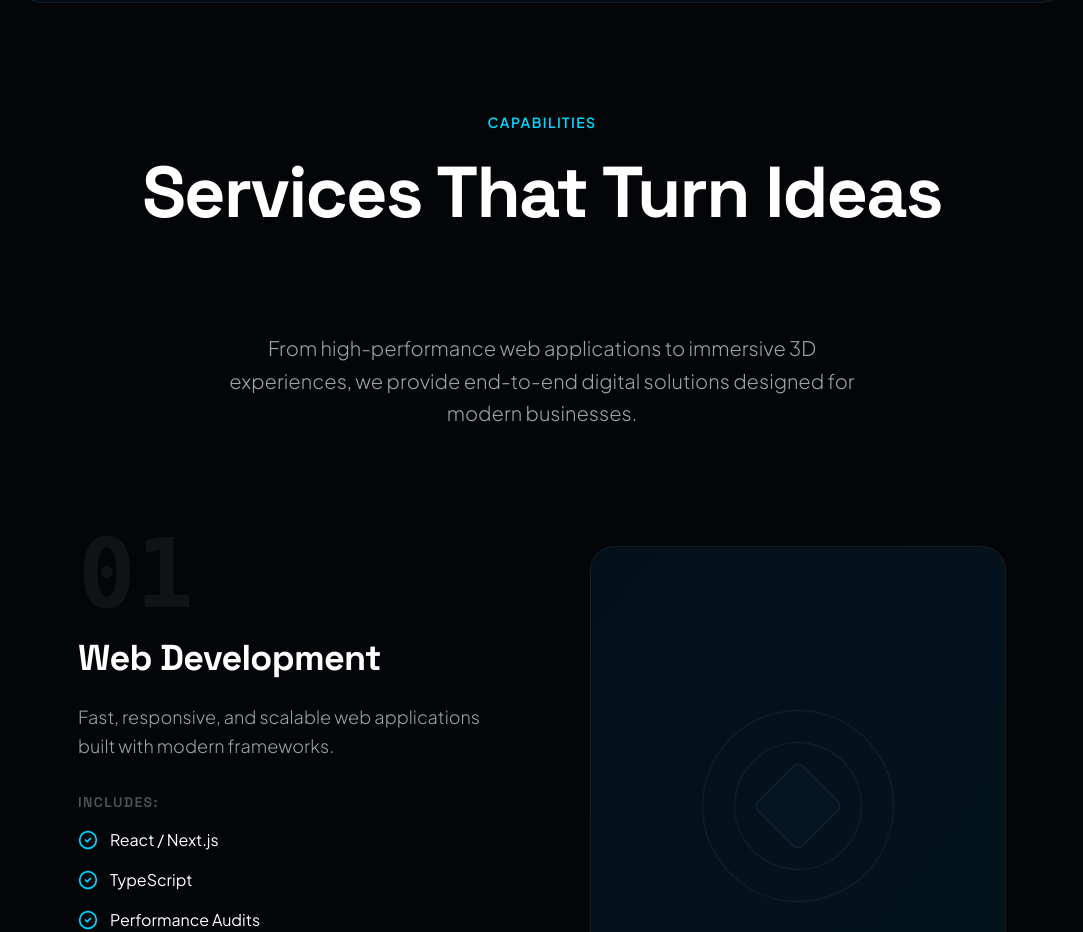
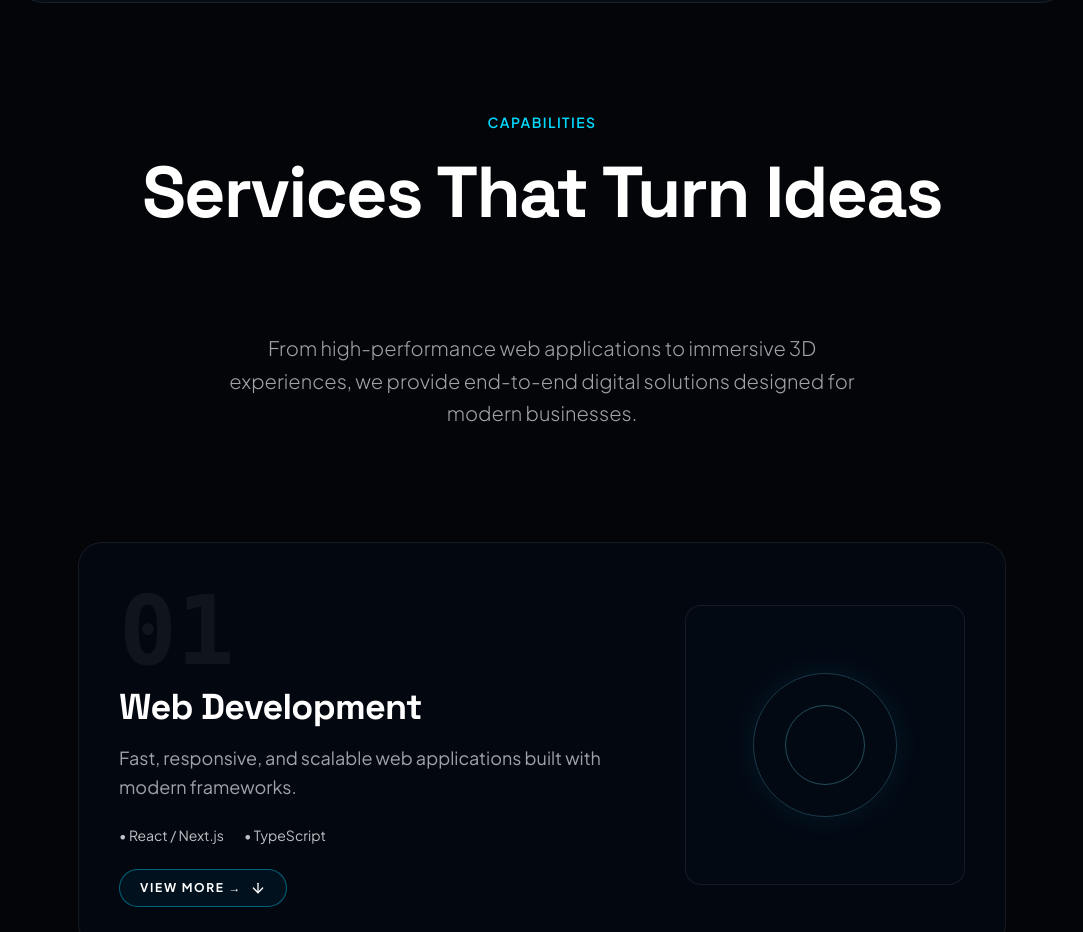
Before and after one commit to internationalstudent092-svg/Aza-E-commerce, a React (Vite) app: page /services in a window 1280 px wide. Shown: the part 80-1012 px from the top of the page, without its empty margins (98-1181 px from the left). Built offline with nearby package versions, Linux system fonts and the light colour scheme.

Commit message:
Add expandable details to every service

```diff
--- a/src/pages/Services.tsx
+++ b/src/pages/Services.tsx
@@ -1,78 +1,41 @@
 import { motion } from 'motion/react';
 import { services } from '../data/services';
-import { ArrowRight, CheckCircle2 } from 'lucide-react';
+import { CheckCircle2 } from 'lucide-react';
 import AnimatedButton from '../components/AnimatedButton';
+import DetailsPanel from '../components/DetailsPanel';
 
 export default function Services() {
-  return (
-    <div className="w-full flex flex-col items-center pb-24">
-      {/* Hero */}
-      <section className="relative w-full pt-48 pb-24 px-6 md:px-12 flex flex-col items-center text-center">
-        <motion.div
-          initial={{ opacity: 0, y: 30 }}
-          animate={{ opacity: 1, y: 0 }}
-          transition={{ duration: 0.8, ease: "easeOut" }}
-          className="max-w-4xl"
-        >
+  return <div className="w-full flex flex-col items-center pb-40">
+    <section className="relative w-full pt-48 pb-28 px-6 md:px-12 flex flex-col items-center text-center">
+      <motion.div initial={{opacity:0,y:30}} animate={{opacity:1,y:0}} transition={{duration:.8}} className="max-w-4xl">
         <span className="text-[var(--neon-cyan)] text-sm font-semibold tracking-widest uppercase mb-6 block">Capabilities</span>
-          <h1 className="text-5xl md:text-7xl font-bold text-white mb-8 tracking-tight">
-            Services That Turn Ideas <br/>
-            <span className="text-transparent bg-clip-text bg-[var(--neon-gradient)]">Into Digital Products.</span>
-          </h1>
-          <p className="text-xl text-[var(--text-secondary)] font-light max-w-2xl mx-auto leading-relaxed">
-            From high-performance web applications to immersive 3D experiences, we provide end-to-end digital solutions designed for modern businesses.
-          </p>
+        <h1 className="text-5xl md:text-7xl font-bold text-white mb-8 tracking-tight">Services That Turn Ideas<br/><span className="text-transparent bg-clip-text bg-[var(--neon-gradient)]">Into Digital Products.</span></h1>
+        <p className="text-xl text-[var(--text-secondary)] font-light max-w-2xl mx-auto leading-relaxed">From high-performance web applications to immersive 3D experiences, we provide end-to-end digital solutions designed for modern businesses.</p>
       </motion.div>
     </section>
-
-      {/* Services List */}
     <section className="w-full max-w-5xl px-6 md:px-12">
-        <div className="flex flex-col space-y-16 md:space-y-32">
-          {services.map((service, idx) => (
-            <motion.div
-              key={service.id}
-              initial={{ opacity: 0, y: 40 }}
-              whileInView={{ opacity: 1, y: 0 }}
-              viewport={{ once: true, margin: "-100px" }}
-              transition={{ duration: 0.7 }}
-              className="grid md:grid-cols-2 gap-12 md:gap-24 items-center group"
-            >
-              <div className={`flex flex-col ${idx % 2 !== 0 ? 'md:order-2' : ''}`}>
-                <span className="text-6xl md:text-8xl font-black text-white/5 mb-4 font-mono group-hover:text-[rgba(0,168,255,0.05)] transition-colors duration-700">{service.id}</span>
-                <h2 className="text-3xl md:text-4xl font-bold text-white mb-6">{service.title}</h2>
-                <p className="text-lg text-[var(--text-secondary)] mb-8 leading-relaxed font-light">{service.description}</p>
-
-                <div className="space-y-4 mb-10">
-                  <h4 className="text-sm font-semibold tracking-widest text-[var(--text-muted)] uppercase mb-4">Includes:</h4>
-                  {service.includes.map((item, i) => (
-                    <div key={i} className="flex items-center space-x-3 text-white">
-                      <CheckCircle2 className="w-5 h-5 text-[var(--neon-cyan)] shrink-0" />
-                      <span>{item}</span>
+      <div className="flex flex-col gap-12 md:gap-20">
+        {services.map((service,idx)=><motion.article key={service.id} initial={{opacity:0,y:35}} whileInView={{opacity:1,y:0}} viewport={{once:true,margin:'-80px'}} transition={{duration:.6}} className="glass-card p-7 md:p-10 group">
+          <div className="grid md:grid-cols-[1fr_280px] gap-10 items-center">
+            <div>
+              <span className="text-6xl md:text-8xl font-black text-white/5 font-mono">{service.id}</span>
+              <h2 className="text-3xl md:text-4xl font-bold text-white mt-2 mb-4 group-hover:text-[var(--neon-cyan)] transition-colors">{service.title}</h2>
+              <p className="text-lg text-[var(--text-secondary)] leading-relaxed max-w-2xl">{service.description}</p>
+              <div className="mt-6 flex flex-wrap gap-x-5 gap-y-2">{service.includes.slice(0,2).map(item=><span key={item} className="text-sm text-white/75">• {item}</span>)}</div>
+              <DetailsPanel>
+                <div className="grid md:grid-cols-2 gap-8">
+                  <div><h4 className="text-white font-semibold mb-4">Complete service scope</h4><div className="space-y-3">{service.includes.map(item=><div key={item} className="flex gap-3"><CheckCircle2 className="w-4 h-4 text-[var(--neon-cyan)] shrink-0 mt-1"/><span>{item}</span></div>)}</div></div>
+                  <div><h4 className="text-white font-semibold mb-3">How it helps</h4><p className="leading-relaxed">A focused, performance-minded implementation built around your goals, existing stack, user experience and long-term maintainability. The service can be scoped from a targeted improvement to a complete delivery.</p></div>
                 </div>
-                  ))}
+                <div className="mt-7"><AnimatedButton to="/contact" variant="outline" showArrow>Request This Service</AnimatedButton></div>
+              </DetailsPanel>
             </div>
-
-                <div className="pt-4">
-                  <AnimatedButton to="/contact" variant="outline">
-                    Request Service
-                  </AnimatedButton>
+            <div className="hidden md:flex aspect-square rounded-2xl bg-[rgba(5,15,30,.25)] border border-[var(--border)] items-center justify-center">
+              <div className="w-36 h-36 rounded-full border border-[rgba(103,232,255,.22)] shadow-[0_0_30px_rgba(0,217,255,.08)]"/><div className="absolute w-20 h-20 rounded-full border border-[rgba(103,232,255,.3)]"/>
             </div>
           </div>
-
-              <div className={`relative aspect-square md:aspect-[4/5] rounded-3xl overflow-hidden glass-card flex items-center justify-center ${idx % 2 !== 0 ? 'md:order-1' : ''} group-hover:border-[var(--neon-blue)] transition-colors duration-700`}>
-                 <div className="absolute inset-0 bg-gradient-to-br from-[rgba(0,168,255,0.05)] to-[rgba(0,229,255,0.05)]"></div>
-
-                 {/* Decorative abstract elements based on service type can go here, using simple CSS shapes */}
-                 <div className="relative w-full h-full flex items-center justify-center">
-                    <div className="w-48 h-48 rounded-full border border-[var(--border)] group-hover:border-[var(--neon-cyan)] animate-[spin_15s_linear_infinite] transition-colors duration-700"></div>
-                    <div className="w-32 h-32 rounded-full border border-[var(--border)] group-hover:border-[var(--neon-blue)] absolute animate-[spin_10s_linear_infinite_reverse] transition-colors duration-700"></div>
-                    <div className="w-16 h-16 bg-[var(--surface-light)] rounded-lg absolute rotate-45 border border-[var(--border)] group-hover:border-[var(--neon-cyan)] group-hover:shadow-[0_0_20px_var(--neon-cyan)] transition-all duration-700"></div>
-                 </div>
-              </div>
-            </motion.div>
-          ))}
+        </motion.article>)}
       </div>
     </section>
-    </div>
-  );
+  </div>;
 }
```
Lines whose indentation alone changed are shown as unchanged.
